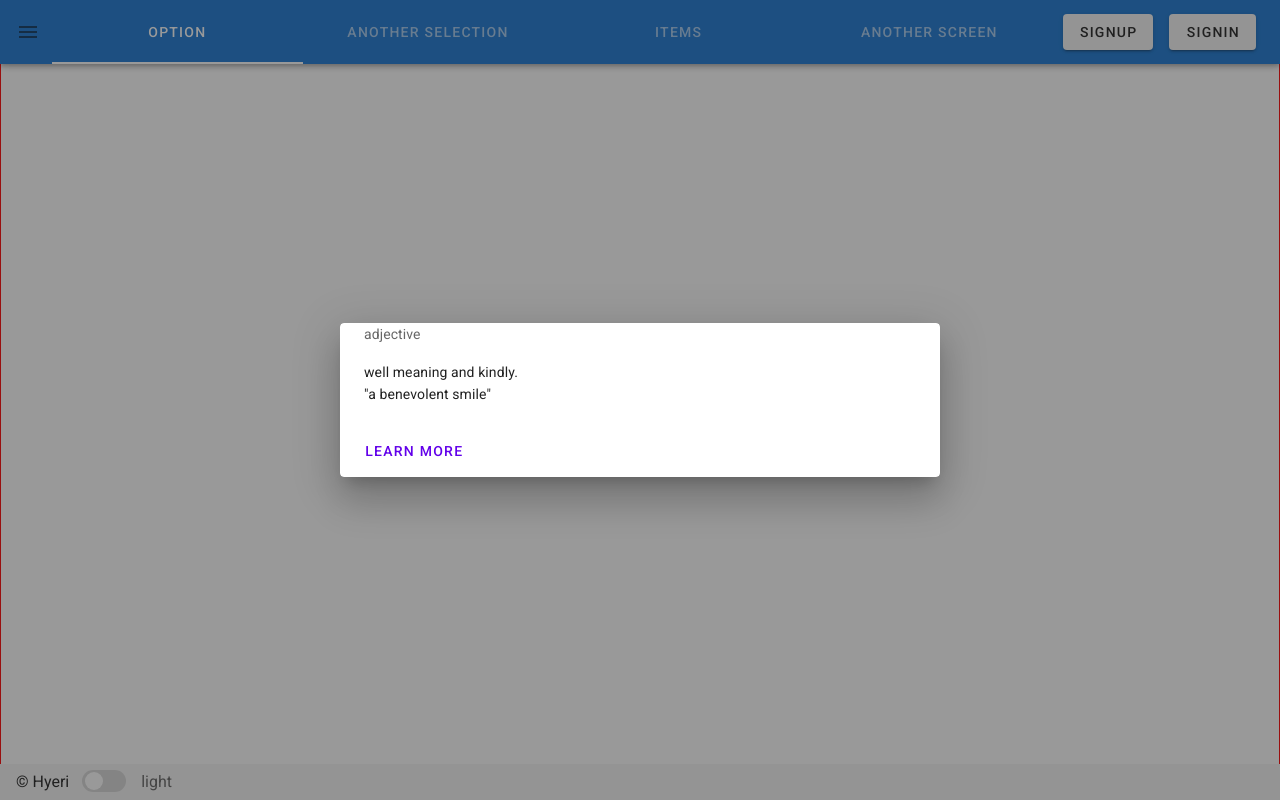
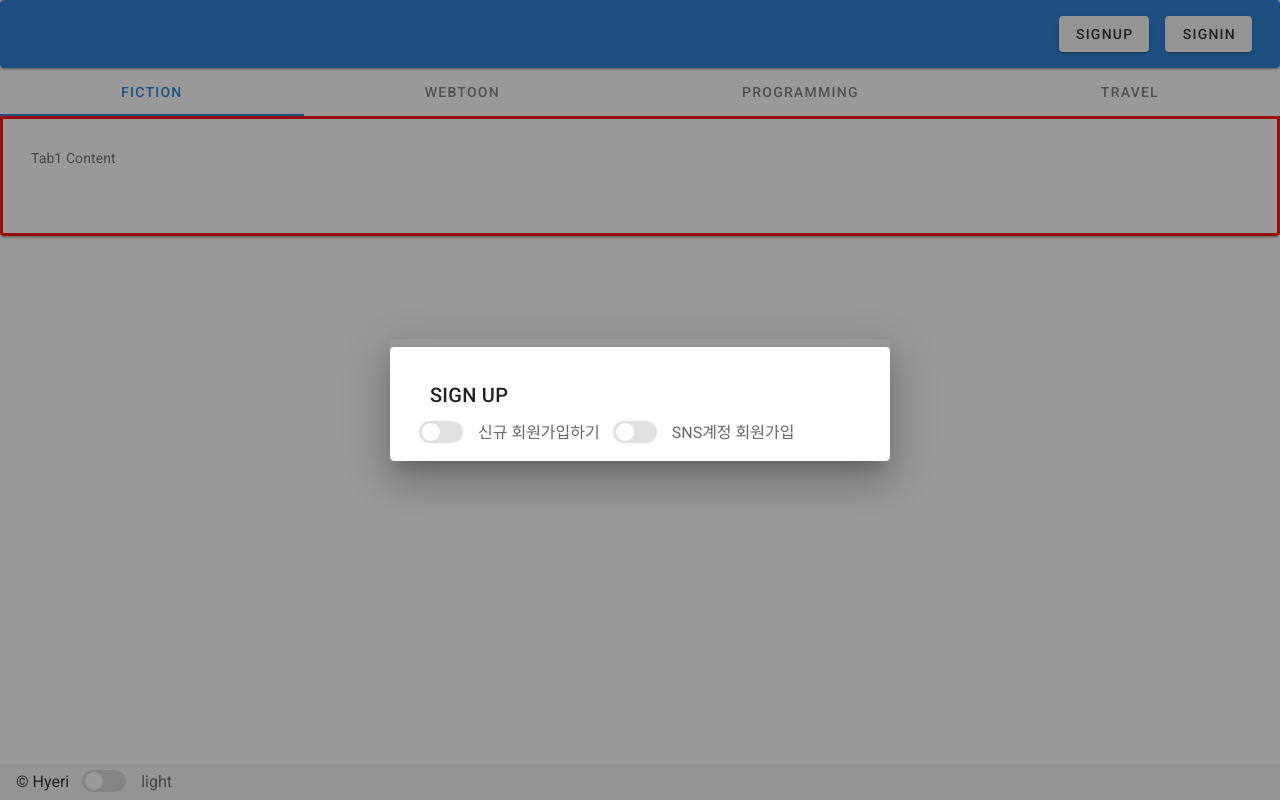
Before and after one commit to rhkk7157/goodreads-clone-nuxt.js, a Nuxt app: page / in a window 1280 px wide. Both pictures are taken after a click on the button "SIGNUP". Built offline with nearby package versions, Linux system fonts and the light colour scheme.

Commit message:
layout 전체수정

```diff
--- a/components/SignInDialog.vue
+++ b/components/SignInDialog.vue
@@ -3,19 +3,19 @@
     v-model="dialog"
     class="text-center fill-height"
     style="overflow: hidden"
-    max-width="600"
+    max-width="400"
   >
-    <v-card class="elevation-12">
+    <v-card fluid class="pa-4 mt-2">
+      <v-card-title>로그인</v-card-title>
       <v-card-text>
         <v-form>
           <v-text-field
             v-model="id"
             label="아이디를 입력해주세요"
             name="login"
-            prepend-icon="mdi-account-key"
+            prepend-icon="mdi-account"
             type="text"
           />
-
           <v-text-field
             id="password"
             v-model="password"
@@ -27,16 +27,22 @@
         </v-form>
       </v-card-text>
       <v-card-actions>
-        <v-spacer />
-        <v-btn color="primary">Login</v-btn>
-      </v-card-actions>
-      <v-card-actions>
         <v-checkbox
           v-model="checkbox"
           color="red"
           label="아이디저장"
           class="fill-height"
         ></v-checkbox>
+      </v-card-actions>
+      <v-card-actions>
+        <!-- <v-checkbox
+          v-model="checkbox"
+          color="red"
+          label="아이디 저장"
+          class="fill-height"
+        ></v-checkbox> -->
+        <!-- <v-spacer /> -->
+        <v-btn color="primary" block dark>Login</v-btn>
       </v-card-actions>
     </v-card>
   </v-dialog>
--- a/components/SignUpDialog.vue
+++ b/components/SignUpDialog.vue
@@ -3,21 +3,85 @@
     v-model="dialog"
     class="text-center fill-height"
     style="overflow: hidden"
-    max-width="600"
+    max-width="500"
   >
-    <v-card class="mx-auto">
-      <v-card-text>
-        <p>adjective</p>
-        <div class="text--primary">
-          well meaning and kindly.<br />
-          "a benevolent smile"
+    <v-card fluid class="pa-4 mt-2">
+      <v-card-title>SIGN UP</v-card-title>
+      <v-container>
+        <v-row>
+          <v-switch
+            v-model="newMemberSignUp"
+            label="신규 회원가입하기"
+            class="pa-0 ma-0 ml-4"
+            color="primary"
+            hide-details
+            inset
+            dense
+          >
+          </v-switch>
+          <v-switch
+            v-model="snsSignUp"
+            label="SNS계정 회원가입"
+            class="pa-0 ma-0 ml-4"
+            color="primary"
+            hide-details
+            inset
+            dense
+          >
+          </v-switch>
+        </v-row>
+      </v-container>
+      <v-card-text v-show="newMemberSignUp">
+        <v-form>
+          <v-text-field
+            v-model="id"
+            label="이름을 입력해주세요"
+            prepend-icon="mdi-tag-text-outline"
+            type="text"
+          />
+          <v-text-field
+            v-model="id"
+            label="아이디를 입력해주세요"
+            name="login"
+            prepend-icon="mdi-account"
+            type="text"
+          />
+
+          <v-text-field
+            id="password"
+            v-model="password"
+            label="비밀번호를 입력해주세요"
+            name="password"
+            prepend-icon="mdi-key"
+            type="password"
+          />
+          <v-text-field
+            v-model="address"
+            label="주소를 입력해주세요"
+            prepend-icon="mdi-home"
+          >
+          </v-text-field>
+        </v-form>
+        <v-card-actions>
+          <v-btn color="primary" block dark>회원가입</v-btn>
+        </v-card-actions>
+      </v-card-text>
+
+      <!-- <v-card-title>
+        SNS 계정 회원가입
+      </v-card-title> -->
+      <v-card-text v-show="snsSignUp">
+        <div class="my-2">
+          <v-btn color="yellow" block>Kakao ID로 회원가입</v-btn>
+        </div>
+        <div class="my-2">
+          <v-btn color="green" block dark>네이버ID로 회원가입</v-btn>
+        </div>
+        <div class="my-2">
+          <v-btn color="black" block dark>facebook ID로 회원가입</v-btn>
         </div>
       </v-card-text>
-      <v-card-actions>
-        <v-btn text color="deep-purple accent-4">
-          Learn More
-        </v-btn>
-      </v-card-actions>
+      <!-- <v-card-actions> </v-card-actions> -->
     </v-card>
   </v-dialog>
 </template>
@@ -25,7 +89,10 @@
 <script>
 export default {
   data: () => ({
-    dialog: false
+    dialog: false,
+    newMemberSignUp: false,
+    snsSignUp: false,
+    address: null
   }),
   methods: {
     open() {
--- a/layouts/default.vue
+++ b/layouts/default.vue
@@ -28,36 +28,48 @@
     <!-- /왼쪽 메뉴바 -->
 
     <!-- header -->
-    <v-app-bar :clipped-left="clipped" app color="primary">
-      <v-app-bar-nav-icon @click.stop="drawer = !drawer" />
+    <!-- <v-card-text :clipped-left="clipped" app color="primary"> -->
+    <!-- <v-app-bar-nav-icon @click.stop="drawer = !drawer" /> -->
+
+    <!-- <v-btn @click="signup" class="ma-2">SignUp</v-btn>
+      <v-btn @click="signin" class="ma-2">SignIn</v-btn> -->
+    <v-card>
+      <v-card color="primary" style="border:4px solid black">
+        <!-- <v-app-bar-nav-icon @click.stop="drawer = !drawer" /> -->
+        <v-card-title class="text-center justify-center py-1">
+          <!-- <h1 class="font-weight-bold display-3 basil--text">예압</h1> -->
+          <v-spacer />
+          <v-btn @click="signup" class="ma-2">SignUp</v-btn>
+          <v-btn @click="signin" class="ma-2">SignIn</v-btn>
+        </v-card-title>
+      </v-card>
       <v-tabs
-        :centered="true"
-        :icons-and-text="true"
-        fixed-tabs
-        background-color="primary"
-        dark
+        v-model="MenuTab"
+        min-width="30"
+        background-color="transparent"
+        color="primary"
+        grow
       >
-        <v-tab>
-          Option
-        </v-tab>
-        <v-tab>
-          Another Selection
-        </v-tab>
-        <v-tab>
-          Items
-        </v-tab>
-        <v-tab>
-          Another Screen
+        <v-tab v-for="item in items" :key="item">
+          {{ item.tab }}
         </v-tab>
       </v-tabs>
-      <v-btn @click="signup" class="ma-2">SignUp</v-btn>
-      <v-btn @click="signin" class="ma-2">SignIn</v-btn>
-    </v-app-bar>
-    <v-content style="border:1px solid red">
-      <v-container fluid grid-list-xl>
-        <nuxt />
-      </v-container>
-    </v-content>
+
+      <!-- </v-card-text> -->
+      <v-content style="border:3px solid red">
+        <v-container fluid grid-list-xl>
+          <!-- <nuxt /> -->
+          <v-tabs-items v-model="MenuTab">
+            <v-tab-item v-for="item in items" :key="item">
+              <v-card color="basil" flat>
+                <v-card-text>{{ item.content }}</v-card-text>
+                <!-- <v-card-text>{{ text }}</v-card-text> -->
+              </v-card>
+            </v-tab-item>
+          </v-tabs-items>
+        </v-container>
+      </v-content>
+    </v-card>
     <!-- <v-navigation-drawer v-model="rightDrawer" :right="right" temporary fixed>
       <v-list>
         <v-list-item @click.native="right = !right">
@@ -100,23 +112,33 @@ export default {
       clipped: false,
       drawer: false,
       fixed: false,
+      MenuTab: null,
       items: [
-        {
-          icon: 'mdi-apps',
-          title: 'Welcome',
-          to: '/'
-        },
-        {
-          icon: 'mdi-chart-bubble',
-          title: '상점 등록하기',
-          to: '/DashboardLayout/InsertStore'
-        },
-        {
-          icon: 'mdi-chart-bubble',
-          title: '_blank',
-          to: '/DashboardLayout/KoreanFood'
-        }
+        { tab: 'Fiction', content: 'Tab1 Content' },
+        { tab: 'Webtoon', content: 'Tab2 Content' },
+        { tab: 'Programming', content: 'Tab3 Content' },
+        { tab: 'Travel', content: 'Tab4 Content' }
       ],
+      text:
+        'Lorem ipsum dolor sit amet, consectetur adipiscing elit, sed do eiusmod tempor incididunt ut labore et dolore magna aliqua. Ut enim ad minim veniam, quis nostrud exercitation ullamco laboris nisi ut aliquip ex ea commodo consequat.',
+
+      // items: [
+      //   {
+      //     icon: 'mdi-apps',
+      //     title: 'Welcome',
+      //     to: '/'
+      //   },
+      //   {
+      //     icon: 'mdi-chart-bubble',
+      //     title: '상점 등록하기',
+      //     to: '/DashboardLayout/InsertStore'
+      //   },
+      //   {
+      //     icon: 'mdi-chart-bubble',
+      //     title: '_blank',
+      //     to: '/DashboardLayout/KoreanFood'
+      //   }
+      // ],
       miniVariant: false,
       right: true,
       rightDrawer: false,
```
